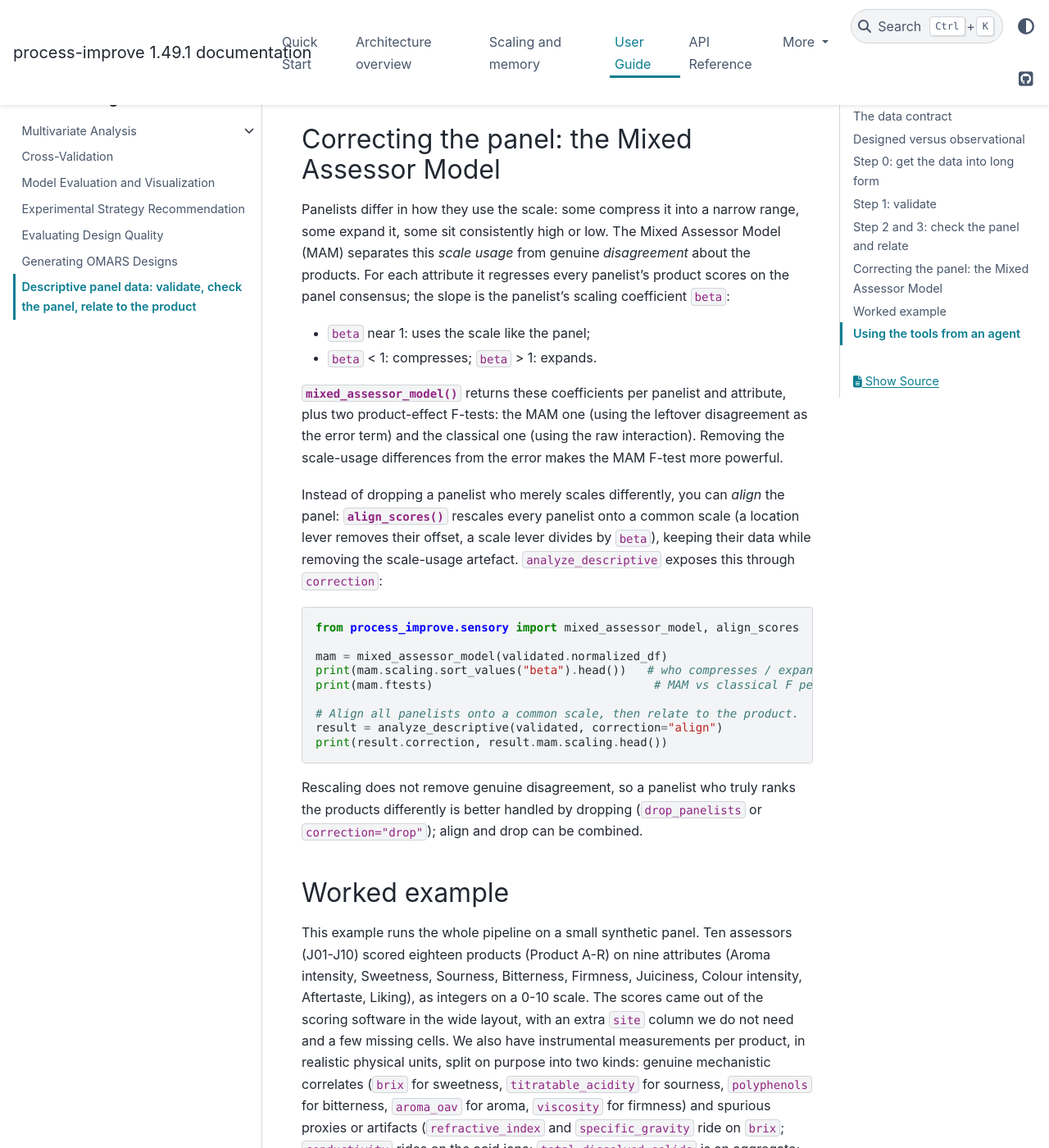
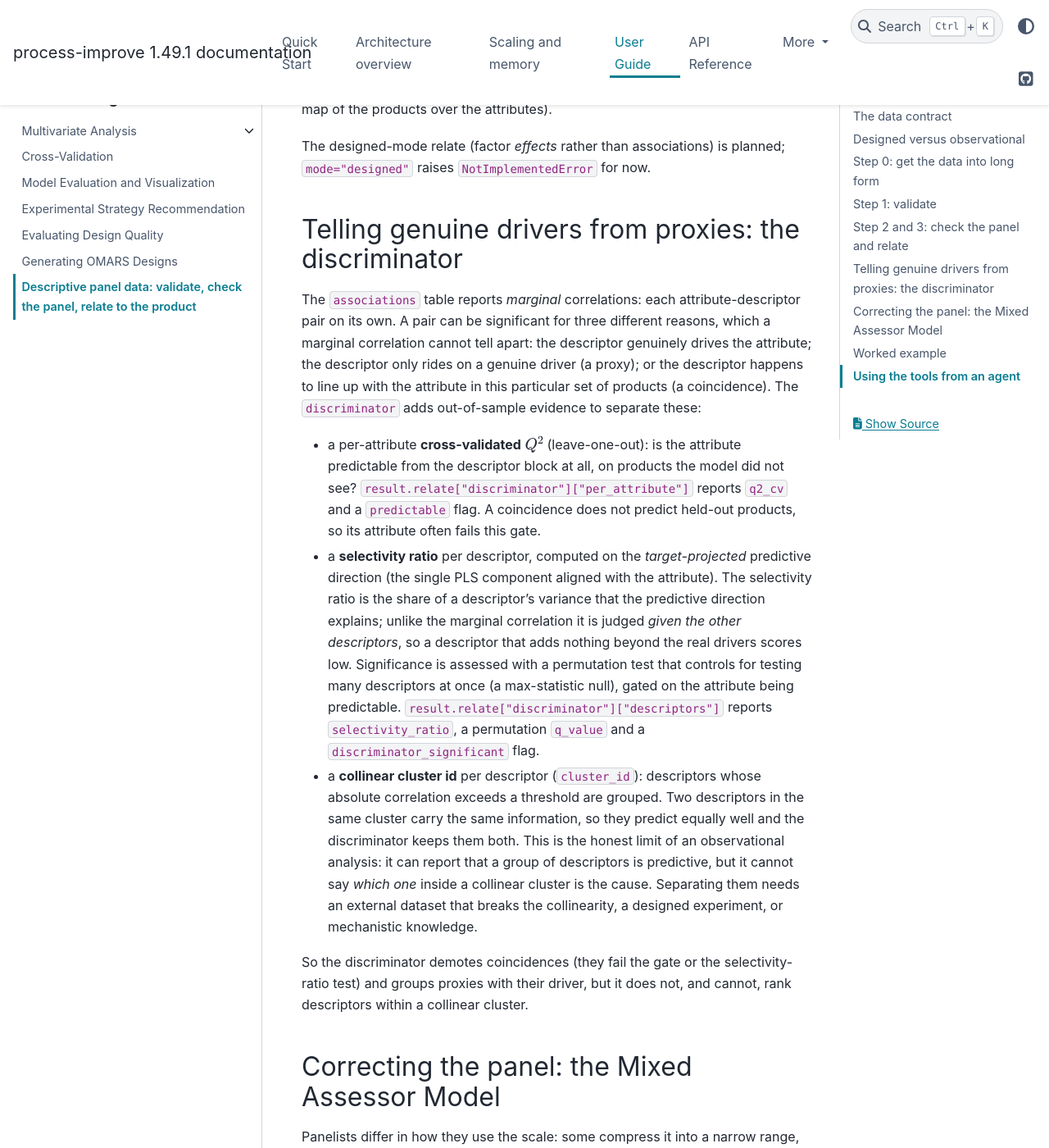
Before and after one commit to kgdunn/process-improve, a Sphinx documentation site: the page built from docs/user_guide/sensory_panel.rst, in a window 1280 px wide and 1400 px high, scrolled down 3791 px. Shown: the whole window at 82% size. Built offline with Sphinx 7.4.7 and the PyData theme 0.15.4, drawn with Linux system fonts in a browser that asks for light colours; some of the changed text lies outside the part shown.

Commit message:
Reframe the tutorial around the discriminator and collinearity honesty
Adds a 'Telling genuine drivers from proxies' section explaining the
cross-validated Q-squared gate, the selectivity ratio on the
target-projected direction, and collinear clustering, and a Step 5 in the
worked example. States plainly that observational cross-validation demotes
coincidences and groups proxies with their driver but cannot rank
descriptors within a collinear cluster: that needs an external dataset, a
designed experiment, or mechanistic knowledge.

```diff
--- a/docs/user_guide/sensory_panel.rst
+++ b/docs/user_guide/sensory_panel.rst
@@ -17,7 +17,9 @@ kind of product. The flow is:
 1. **validate** the panel data and a product-covariate table;
 2. **check the panel**, then either correct each panelist's scale use (the
    Mixed Assessor Model) or drop anomalous panelists;
-3. **relate** each attribute back to the product.
+3. **relate** each attribute back to the product, and **discriminate** the
+   descriptors that carry out-of-sample predictive signal from those that only
+   correlate in this one sample.
 
 The worked example near the end runs all of these on a synthetic dataset.
 
@@ -148,6 +150,8 @@ The observational relate output is:
 - ``result.relate["associations"]`` gives the per-(attribute, descriptor)
   correlation with a raw p-value, a Benjamini-Hochberg ``q_value`` across the
   whole family of tests, and a ``significant`` flag.
+- ``result.relate["discriminator"]`` adds the out-of-sample evidence described
+  in the next section.
 
 The result also carries supporting context: ``result.product_means`` (each
 product-by-attribute mean with a confidence interval) and ``result.pca`` (a PCA
@@ -155,6 +159,45 @@ sensory map of the products over the attributes).
 
 The designed-mode relate (factor *effects* rather than associations) is planned;
 ``mode="designed"`` raises ``NotImplementedError`` for now.
+
+Telling genuine drivers from proxies: the discriminator
+-------------------------------------------------------
+
+The ``associations`` table reports *marginal* correlations: each
+attribute-descriptor pair on its own. A pair can be significant for three
+different reasons, which a marginal correlation cannot tell apart: the
+descriptor genuinely drives the attribute; the descriptor only rides on a
+genuine driver (a proxy); or the descriptor happens to line up with the
+attribute in this particular set of products (a coincidence). The
+``discriminator`` adds out-of-sample evidence to separate these:
+
+- a per-attribute **cross-validated** :math:`Q^2` (leave-one-out): is the
+  attribute predictable from the descriptor block at all, on products the model
+  did not see? ``result.relate["discriminator"]["per_attribute"]`` reports
+  ``q2_cv`` and a ``predictable`` flag. A coincidence does not predict held-out
+  products, so its attribute often fails this gate.
+- a **selectivity ratio** per descriptor, computed on the *target-projected*
+  predictive direction (the single PLS component aligned with the attribute).
+  The selectivity ratio is the share of a descriptor's variance that the
+  predictive direction explains; unlike the marginal correlation it is judged
+  *given the other descriptors*, so a descriptor that adds nothing beyond the
+  real drivers scores low. Significance is assessed with a permutation test that
+  controls for testing many descriptors at once (a max-statistic null), gated on
+  the attribute being predictable. ``result.relate["discriminator"]["descriptors"]``
+  reports ``selectivity_ratio``, a permutation ``q_value`` and a
+  ``discriminator_significant`` flag.
+- a **collinear cluster id** per descriptor (``cluster_id``): descriptors whose
+  absolute correlation exceeds a threshold are grouped. Two descriptors in the
+  same cluster carry the same information, so they predict equally well and the
+  discriminator keeps them both. This is the honest limit of an observational
+  analysis: it can report that a group of descriptors is predictive, but it
+  cannot say *which one* inside a collinear cluster is the cause. Separating
+  them needs an external dataset that breaks the collinearity, a designed
+  experiment, or mechanistic knowledge.
+
+So the discriminator demotes coincidences (they fail the gate or the
+selectivity-ratio test) and groups proxies with their driver, but it does not,
+and cannot, rank descriptors within a collinear cluster.
 
 Correcting the panel: the Mixed Assessor Model
 ----------------------------------------------
@@ -205,13 +248,18 @@ intensity, Sweetness, Sourness, Bitterness, Firmness, Juiciness, Colour
 intensity, Aftertaste, Liking), as integers on a 0-10 scale. The scores came out
 of the scoring software in the wide layout, with an extra ``site`` column we do
 not need and a few missing cells. We also have instrumental measurements per
-product, in realistic physical units, split on purpose into two kinds: genuine
-mechanistic correlates (``brix`` for sweetness, ``titratable_acidity`` for
-sourness, ``polyphenols`` for bitterness, ``aroma_oav`` for aroma, ``viscosity``
-for firmness) and spurious proxies or artifacts (``refractive_index`` and
-``specific_gravity`` ride on ``brix``; ``conductivity`` rides on the acid ions;
-``total_dissolved_solids`` is an aggregate; ``price`` tracks Liking only through
-the sample frame; ``serving_temperature`` is unrelated).
+product, in realistic physical units, split on purpose into three kinds:
+
+- genuine mechanistic correlates: ``brix`` for sweetness, ``titratable_acidity``
+  for sourness, ``polyphenols`` for bitterness, ``aroma_oav`` for aroma,
+  ``viscosity`` for firmness;
+- proxies that ride on a genuine driver: ``refractive_index`` and
+  ``specific_gravity`` rise with dissolved sugar (``brix``); ``conductivity``
+  rides on the acid ions; ``total_dissolved_solids`` is an aggregate; ``price``
+  tracks Liking through the sample frame;
+- unrelated measurement-condition nuisances with no causal link to any
+  attribute: ``serving_temperature``, ``headspace_volume``, ``sample_mass`` and
+  ``lab_humidity``.
 
 Three assessors were constructed to misbehave: J07 scores at random, J03 rates
 everything high, and J09 uses only the middle of the scale.
@@ -268,17 +316,43 @@ measurements.
    assoc = pd.DataFrame(result.relate["associations"])
    print(assoc[assoc["significant"]])
 
-The genuine correlates are significant (``brix`` with Sweetness,
-``titratable_acidity`` with Sourness, ``price`` with Liking, each with a
-Benjamini-Hochberg q-value), but so are the spurious proxies (``refractive_index``
-and ``specific_gravity`` with Sweetness). Both of those ride on ``brix`` by
-construction (refractive index and specific gravity rise with dissolved sugar,
-not with perceived sweetness), so within this one dataset they track Sweetness
-just as strongly as ``brix`` itself.
-This is the trap to watch: a within-sample correlation is not a transferable,
-causal link. Telling a genuine correlate apart from a proxy that merely rides
-on it needs out-of-sample evidence (cross-validated Q-squared, a Van der Voet
-test, or a selectivity ratio), which is covered separately.
+The marginal test flags sixteen pairs. The genuine correlates are there
+(``brix`` with Sweetness, ``titratable_acidity`` with Sourness, ``price`` with
+Liking), but so are the proxies (``refractive_index`` and ``specific_gravity``
+with Sweetness, which ride on ``brix``) and even a coincidence: ``lab_humidity``
+correlates with Liking (r about -0.67) purely by chance in these eighteen
+products. A within-sample correlation on its own cannot tell these three cases
+apart.
+
+**Step 5, discriminate.** The discriminator adds the out-of-sample evidence.
+
+.. code-block:: python
+
+   disc = result.relate["discriminator"]
+   gate = pd.DataFrame(disc["per_attribute"])      # cross-validated Q-squared per attribute
+   drivers = pd.DataFrame(disc["descriptors"])     # selectivity ratio, q-value, cluster id
+   print(drivers[drivers["discriminator_significant"]])
+
+It narrows the sixteen marginal hits to twelve:
+
+- The cross-validated :math:`Q^2` gate keeps Sweetness (``q2_cv`` about 0.95) and
+  Liking (about 0.94) but rejects Juiciness, Colour intensity and Aftertaste,
+  for which no covariate predicts held-out products.
+- ``lab_humidity`` is demoted: although it correlates with Liking in-sample, it
+  carries no predictive selectivity, so the permutation test does not keep it,
+  while the genuine ``brix`` and ``price`` for Liking remain significant. This is
+  the coincidence caught.
+- ``brix``, ``refractive_index`` and ``specific_gravity`` all stay significant
+  for Sweetness and share one ``cluster_id``. The discriminator reports them as a
+  single inseparable group: from these data you cannot say which of the three is
+  the cause, because each carries the same information.
+
+This is the trap, stated precisely: a within-sample correlation is not a
+transferable, causal link. Cross-validation demotes coincidences, and the
+selectivity ratio plus clustering groups proxies with their driver, but ranking
+descriptors *within* a collinear cluster needs evidence this single panel cannot
+supply: an external dataset that breaks the collinearity, a designed experiment,
+or mechanistic knowledge.
 
 The full runnable scenario is in the test suite
 (``tests/test_sensory_end_to_end.py``).
@@ -297,7 +371,8 @@ and covariate tables as lists of row-records and returning JSON:
   the scorecard with flags, the MAM scaling coefficients and F-tests, and,
   with ``align=true``, the rescaled panel.
 - ``sensory_analyze_descriptive`` - the full pipeline, with a ``correction``
-  option (``"none"`` / ``"align"`` / ``"drop"``) and the MAM results in its
+  option (``"none"`` / ``"align"`` / ``"drop"``), the MAM results, and (unless
+  ``discriminator`` is set false) the cross-validated discriminator in its
   output.
 
 The analyze tool validates first and refuses to run if validation fails, so an
```
